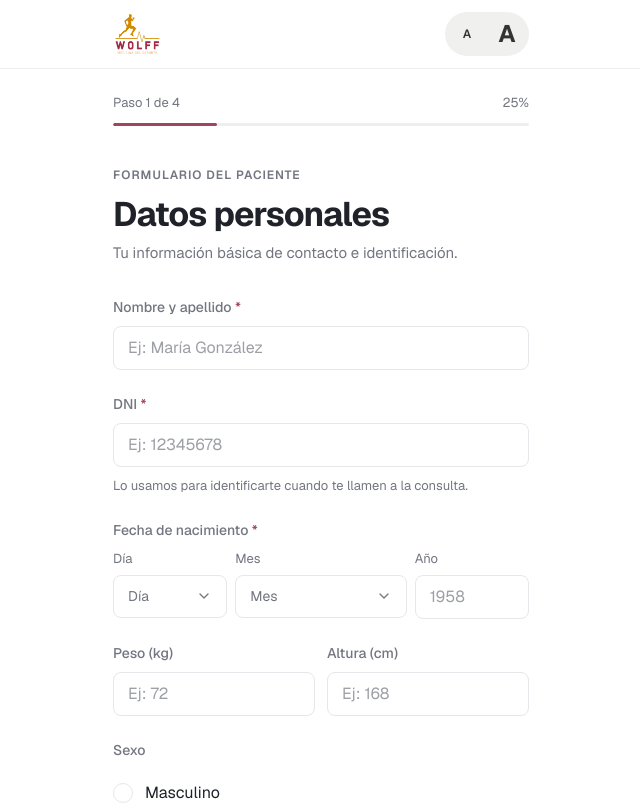
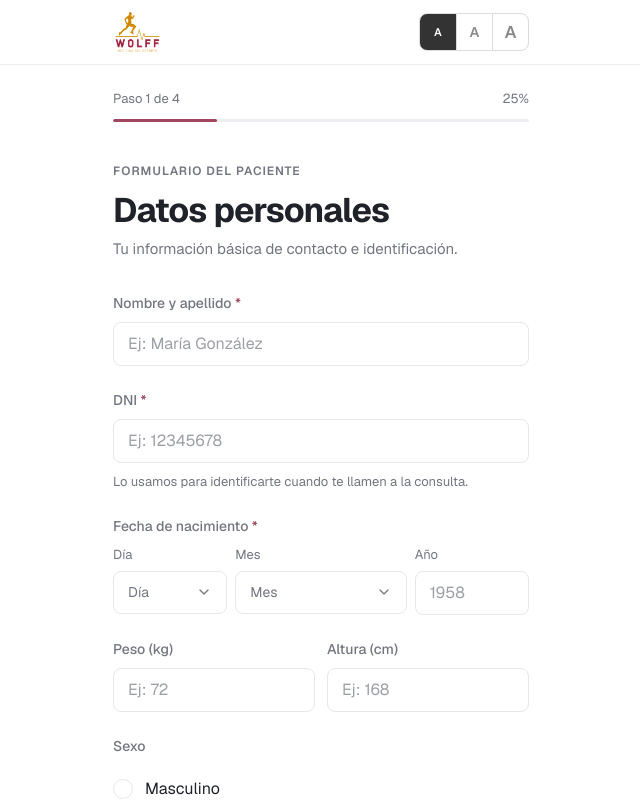
Before and after one commit to quintoimpacto/v0-wolff-app, a Next.js app: page /formulario in a window 1280 px wide. Shown: the top 804 px of the page, without its empty margins (319-959 px from the left). Built offline with nearby package versions, Linux system fonts and the light colour scheme.

Commit message:
feat: update text size control to segmented buttons with labels
Co-authored-by: Pauhaus <274125356+Pauhaus@users.noreply.github.com>

```diff
--- a/app/formulario/page.tsx
+++ b/app/formulario/page.tsx
@@ -51,9 +51,10 @@ const STEPS = [
   },
 ] as const;
 
-// Font scale levels for the A- / A+ control.
-const SCALES = [0.9, 1, 1.15, 1.3] as const;
-const DEFAULT_SCALE_INDEX = 1;
+// Font scale levels for the text-size segmented control (chico / mediano / grande).
+const SCALES = [1, 1.15, 1.3] as const;
+const SCALE_LABELS = ["Texto chico", "Texto mediano", "Texto grande"] as const;
+const DEFAULT_SCALE_INDEX = 0;
 
 export default function FormularioPage() {
   const [step, setStep] = useState(0);
@@ -190,28 +191,35 @@ export default function FormularioPage() {
         <div className="mx-auto flex w-full max-w-md items-center justify-between gap-3 px-4 py-3">
           <WolffLogo width={120} height={87} className="h-10 w-auto" priority />
           <div
-            className="flex items-center gap-1 rounded-full bg-[#f0f0ee] p-1"
+            className="flex items-stretch overflow-hidden rounded-lg border border-[#dcdcdc]"
             role="group"
-            aria-label="Tamaño del texto"
+            aria-label="Tamaño de texto"
           >
-            <button
-              type="button"
-              onClick={() => setScaleIndex((i) => Math.max(0, i - 1))}
-              disabled={scaleIndex === 0}
-              aria-label="Reducir tamaño del texto"
-              className="flex size-9 items-center justify-center rounded-full font-semibold leading-none text-[#333333] transition-colors hover:bg-[#e4e4e0] disabled:opacity-40"
-            >
-              <span className="text-xs" aria-hidden="true">A</span>
-            </button>
-            <button
-              type="button"
-              onClick={() => setScaleIndex((i) => Math.min(SCALES.length - 1, i + 1))}
-              disabled={scaleIndex === SCALES.length - 1}
-              aria-label="Aumentar tamaño del texto"
-              className="flex size-9 items-center justify-center rounded-full font-bold leading-none text-[#333333] transition-colors hover:bg-[#e4e4e0] disabled:opacity-40"
-            >
-              <span className="text-2xl" aria-hidden="true">A</span>
-            </button>
+            {SCALES.map((_, i) => {
+              const active = scaleIndex === i;
+              // "A" progresivamente más grande para representar chico / mediano / grande.
+              const fontClass = i === 0 ? "text-[11px]" : i === 1 ? "text-[14px]" : "text-[17px]";
+              return (
+                <button
+                  key={i}
+                  type="button"
+                  onClick={() => setScaleIndex(i)}
+                  aria-label={SCALE_LABELS[i]}
+                  aria-pressed={active}
+                  className={
+                    "flex h-9 w-9 items-center justify-center font-semibold leading-none transition-colors " +
+                    (i > 0 ? "border-l border-[#dcdcdc] " : "") +
+                    (active
+                      ? "bg-[#333333] text-white"
+                      : "bg-transparent text-[#8a8a8a] hover:bg-[#f2f2f2] hover:text-[#333333]")
+                  }
+                >
+                  <span className={fontClass} aria-hidden="true">
+                    A
+                  </span>
+                </button>
+              );
+            })}
           </div>
         </div>
       </header>
```
